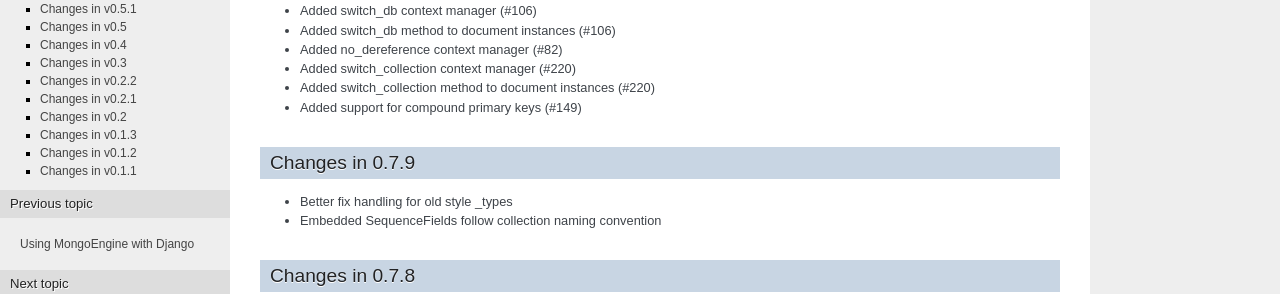
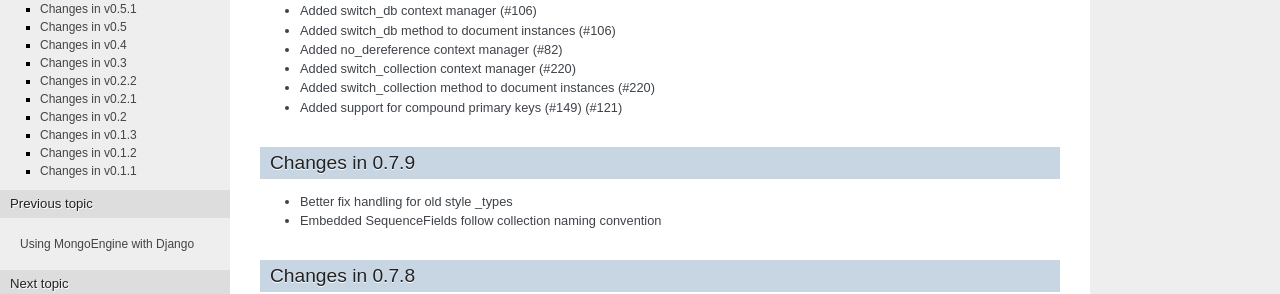
Before and after one commit to MongoEngine/mongoengine, a Sphinx documentation site: the page built from docs/changelog.rst, in a window 1280 px wide and 900 px high, scrolled down 542 px. Shown: the part 160-454 px from the top of the window. Built offline with Sphinx 7.4.7, drawn with Linux system fonts in a browser that asks for light colours; the version number could not be read and is left out.

Commit message:
Added #121 to changelog

```diff
--- a/docs/changelog.rst
+++ b/docs/changelog.rst
@@ -37,7 +37,7 @@ Changes in 0.8.X
 - Added no_dereference context manager (#82)
 - Added switch_collection context manager (#220)
 - Added switch_collection method to document instances (#220)
-- Added support for compound primary keys (#149)
+- Added support for compound primary keys (#149) (#121)
 
 Changes in 0.7.9
 ================
```
